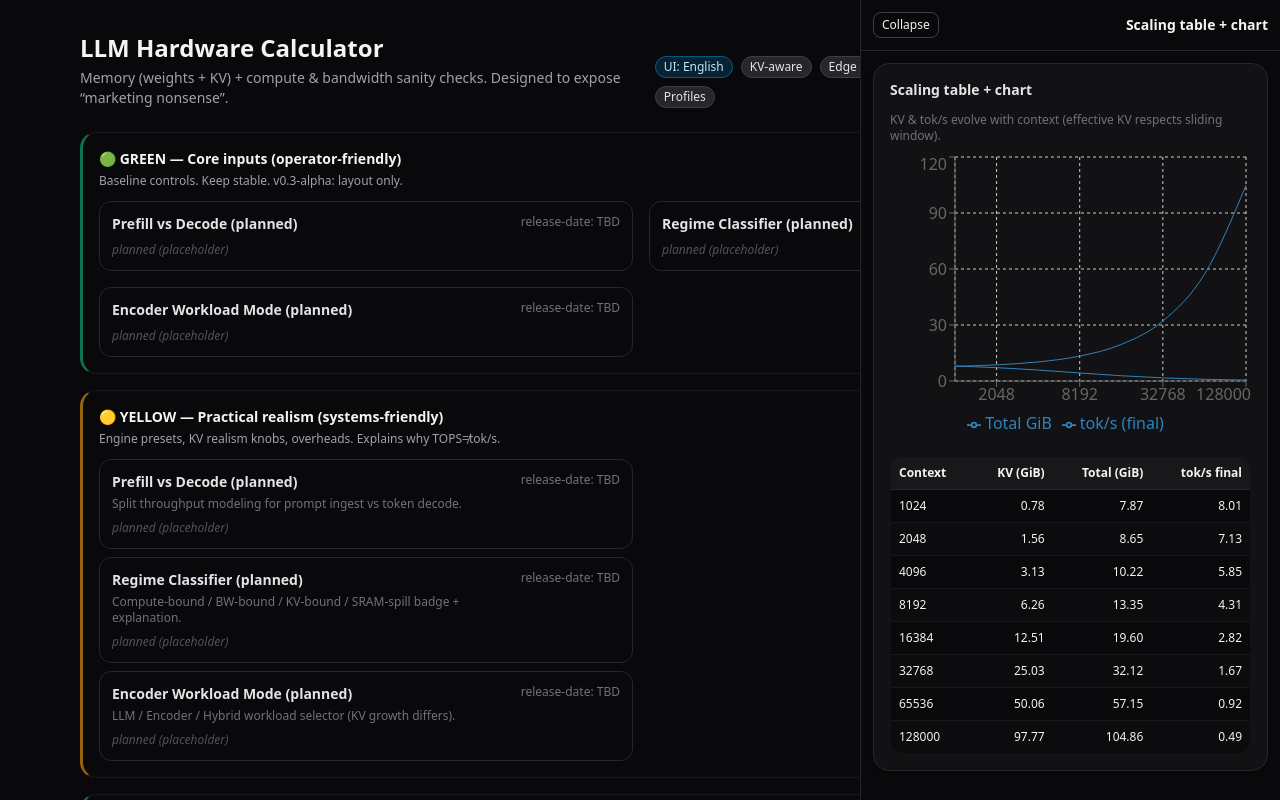
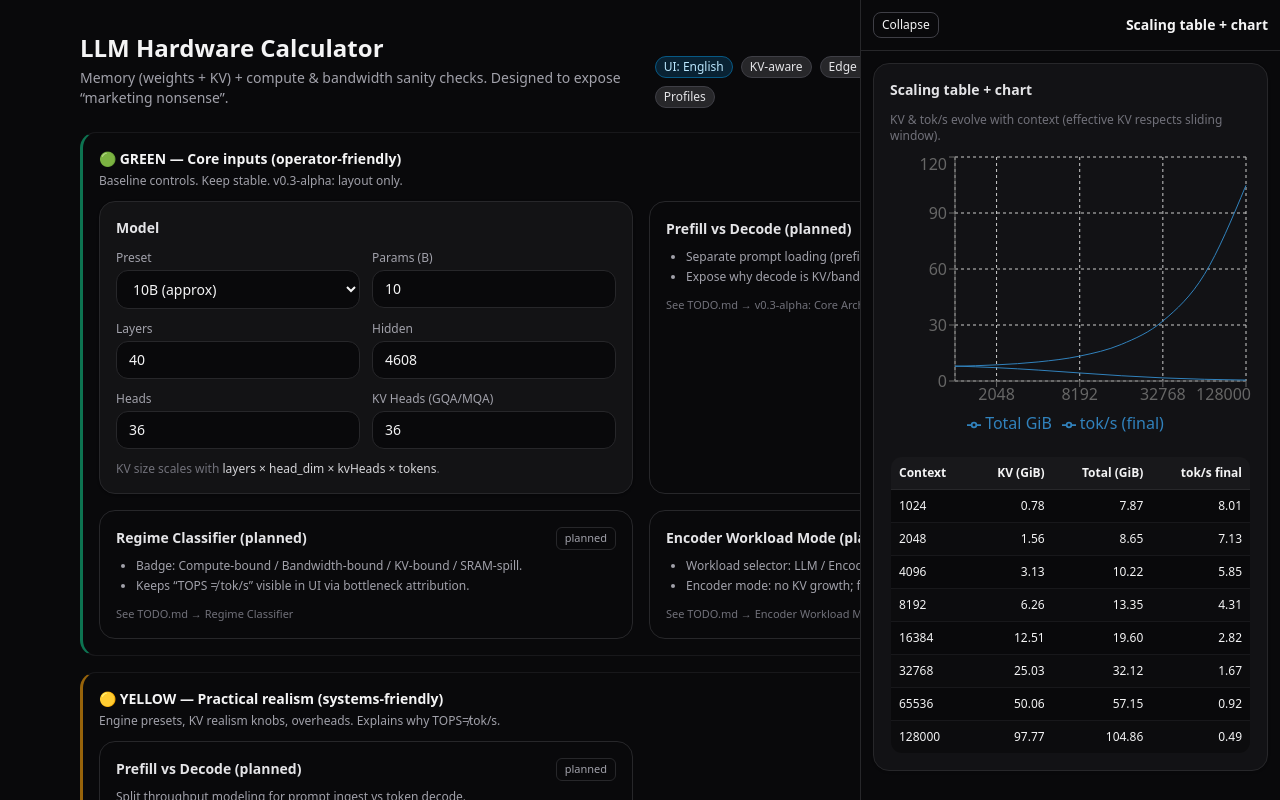
Before and after one commit to dzzk-r/llm-hw-calculator, a React (Vite) app: page / in a window 1280 px wide. Shown: the top 800 px of the page. Built offline with nearby package versions, Linux system fonts and the light colour scheme.

Commit message:
v0.3-alpha: introduce G/Y/B tier layout, collapsible BLUE, planned scaffolding

```diff
--- a/src/App.jsx
+++ b/src/App.jsx
@@ -37,7 +37,7 @@ import ProfileManager from "./components/ProfileManager";
 import SidePanel from "./components/SidePanel.jsx";
 import SidePanelDock from "./components/SidePanelDock.jsx";
 import TierBlock from "./components/TierBlock.jsx";
-
+import PlannedCard from "./components/PlannedCard.jsx";
 
 function fmt(n, digits=2) {
   return Number(n).toFixed(digits);
@@ -459,23 +459,6 @@ export default function App() {
     setKvExtraOverheadPct(e.kvExtraOverheadPct);
   }
 
-  const [advancedOpen, setAdvancedOpen] = useState(false);
-
-  function PlannedCard({ title, desc, releaseDate = "TBD" }) {
-    return (
-        <div className="rounded-xl border border-zinc-800 bg-zinc-950 p-3">
-          <div className="flex items-start justify-between gap-3">
-            <div>
-              <div className="text-sm text-zinc-200 font-semibold">{title}</div>
-              {desc ? <div className="text-xs text-zinc-500 mt-1">{desc}</div> : null}
-            </div>
-            <div className="text-xs text-zinc-500 shrink-0">release-date: {releaseDate}</div>
-          </div>
-          <div className="mt-2 text-xs text-zinc-600 italic">planned (placeholder)</div>
-        </div>
-    );
-  }
-
   return (
       <div className="min-h-screen bg-zinc-950 text-zinc-100">
         <div className="flex">
@@ -538,6 +521,25 @@ export default function App() {
                 >
                   <div className="grid md:grid-cols-2 gap-4">
                     {/* сюда: Card Model, Card Context controls, Card Hardware+performance */}
+                    <Card title="Model">
+                      <div className="grid grid-cols-2 gap-3">
+                        <Select
+                            label="Preset"
+                            value={modelPreset}
+                            onChange={applyModelPreset}
+                            options={MODEL_PRESETS.map(p => ({value: p.id, label: p.label}))}
+                        />
+                        <Input label="Params (B)" value={paramsB} onChange={setParamsB} min={0.1} step={0.5}/>
+                        <Input label="Layers" value={layers} onChange={setLayers} min={1} step={1}/>
+                        <Input label="Hidden" value={hidden} onChange={setHidden} min={256} step={128}/>
+                        <Input label="Heads" value={heads} onChange={setHeads} min={1} step={1}/>
+                        <Input label="KV Heads (GQA/MQA)" value={kvHeads} onChange={setKvHeads} min={1} step={1}/>
+                      </div>
+                      <div className="mt-3 text-xs text-zinc-500">
+                        KV size scales with <span className="text-zinc-300">layers × head_dim × kvHeads × tokens</span>.
+                      </div>
+                    </Card>
+
                     <PlannedCard
                         title="Prefill vs Decode (planned)"
                         bullets={[
@@ -545,7 +547,14 @@ export default function App() {
                           "Expose why decode is KV/bandwidth/scheduler bound even when TOPS looks high.",
                         ]}
                         docHint="See TODO.md → v0.3-alpha: Core Architecture & Logic"
-                    />
+                    >
+                      <div className="mt-4 rounded-xl border border-zinc-800 bg-zinc-900/40 p-3 text-xs text-zinc-400">
+                        <div className="font-semibold text-zinc-200 mb-1">Important: prefill vs decode</div>
+                        People often quote “tokens/sec” from prefill or averaged throughput. Real chat UX cares
+                        about <span
+                          className="text-zinc-200">decode tok/s</span>.
+                      </div>
+                    </PlannedCard>
 
                     <PlannedCard
                         title="Regime Classifier (planned)"
@@ -592,6 +601,8 @@ export default function App() {
                   </div>
                 </TierBlock>
 
+                  {/* сюда: collapsible runtime amplification layer + ссылки на docs */}
+
                 <TierBlock
                     tone="blue"
                     title="🔵 BLUE — Advanced / Strategic layer (VP-friendly narrative)"
@@ -600,37 +611,83 @@ export default function App() {
                     collapsible
                     defaultCollapsed={true}
                 >
-                  {/* сюда: collapsible runtime amplification layer + ссылки на docs */}
-                  <div className="rounded-xl border border-zinc-800 bg-zinc-950">
-                    <button
-                        type="button"
-                        onClick={() => setAdvancedOpen(v => !v)}
-                        className="w-full flex items-center justify-between px-3 py-2"
-                    >
-                      <div className="text-sm text-zinc-200 font-semibold">
-                        Runtime amplification layer
-                        <span className="ml-2 text-xs text-zinc-500">Deep & optional › Systems engineer friendly</span>
+                  <div className="grid md:grid-cols-2 gap-4">
+                    <PlannedCard
+                        title="Runtime amplification layer (planned)"
+                        bullets={[
+                          "Keep ‘TOPS ≠ tok/s’ visible: decode bottlenecks = KV + bandwidth + scheduler + runtime copies.",
+                          "Surface hidden multipliers: alignment, fragmentation, copiesFactor, paged-KV overhead.",
+                          "Explain why some setups look fast on prefill but collapse on decode.",
+                        ]}
+                        docHint="docs/Runtime_Amplification_Layer.md"
+                    />
+
+                    <PlannedCard
+                        title="Competitive context (planned)"
+                        bullets={[
+                          "Add masked presets: h8m2 / h10hm2 / nvo / nvj + R-track (r3x / r18x).",
+                          "Show integration vs discrete accelerator trade-offs and memory-topology implications.",
+                          "Enforce: 0 explicit vendor names in UI/presets/docs (public).",
+                        ]}
+                        docHint="docs/Competitive_Context.md"
+                    />
+                  </div>
+
+                  {/* Collapsible inside BLUE is NOT needed; BLUE is collapsed by default already. */}
+                  <div className="mt-4 rounded-xl border border-zinc-800 bg-zinc-950 p-3 text-xs text-zinc-400">
+                    <div className="flex items-center justify-between gap-3">
+                      <div className="font-semibold text-zinc-200">Runtime amplification layer</div>
+                      <div className="text-xs text-zinc-500">Deep & optional → Systems engineer friendly</div>
+                    </div>
+
+                    <div className="mt-2 space-y-1">
+                      <div>• “TOPS ≠ tok/s”: decode bottlenecks = KV + bandwidth + scheduler + runtime copies.</div>
+                      <div>• Masked accelerators presets: h8m2 / h10hm2 / nvo / nvj + R-track (r3x / r18x).</div>
+                      <div>• Encoder narrative: what it accelerates (vision encoder ≠ STT encoder).</div>
+                    </div>
+
+                    <div className="mt-3 pt-2 border-t border-zinc-900">
+                      <div className="font-semibold text-zinc-200 mb-2">Docs</div>
+
+                      {/*
+        NOTE about links:
+        - In Vite, "/docs/..." will 404 unless you serve files from /public.
+        - For v0.3-alpha, simplest is: move docs to public/docs OR link to GitHub.
+      */}
+
+                      <div className="flex flex-wrap gap-x-3 gap-y-1">
+                        {/* Option A (recommended): GitHub links */}
+                        <a
+                            className="underline hover:text-zinc-200"
+                            href="https://github.com/dzzk-r/llm-hw-calculator/blob/release/v0.3-alpha/docs/Runtime_Amplification_Layer.md"
+                            target="_blank"
+                            rel="noreferrer"
+                        >
+                          Runtime_Amplification_Layer.md
+                        </a>
+                        <a
+                            className="underline hover:text-zinc-200"
+                            href="https://github.com/dzzk-r/llm-hw-calculator/blob/release/v0.3-alpha/docs/LM_Context.md"
+                            target="_blank"
+                            rel="noreferrer"
+                        >
+                          LM_Context.md
+                        </a>
+                        <a
+                            className="underline hover:text-zinc-200"
+                            href="https://github.com/dzzk-r/llm-hw-calculator/blob/release/v0.3-alpha/docs/Competitive_Context.md"
+                            target="_blank"
+                            rel="noreferrer"
+                        >
+                          Competitive_Context.md
+                        </a>
                       </div>
-                      <div className="text-xs text-zinc-400">{advancedOpen ? "Hide ▲" : "Show ▼"}</div>
-                    </button>
 
-                    {advancedOpen ? (
-                        <div className="px-3 pb-3 text-xs text-zinc-400 space-y-2">
-                          <div>• “TOPS != tok/s”: decode bottlenecks = KV + bandwidth + scheduler + runtime copies.
-                          </div>
-                          <div>• Add masked accelerators presets: h8m2 / h10hm2 / nvo / nvj + R-track.</div>
-                          <div>• Encoder narrative: what it accelerates (vision encoder ≠ STT encoder).</div>
-                          <div className="pt-2 text-zinc-500">
-                            Docs:
-                            <a className="ml-2 underline hover:text-zinc-300"
-                               href="/docs/Runtime_Amplification_Layer.md">Runtime
-                              Amplification</a>
-                            <a className="ml-2 underline hover:text-zinc-300" href="/docs/LM_Context.md">LM Context</a>
-                            <a className="ml-2 underline hover:text-zinc-300" href="/docs/Competitive_Context.md">Competitive
-                              Context</a>
-                          </div>
-                        </div>
-                    ) : null}
+                      <div className="mt-2 text-zinc-500">
+                        If you prefer local docs, move them into <span className="text-zinc-300">public/docs</span> and link as
+                        <span className="text-zinc-300"> /docs/…</span>.
+                      </div>
+                    </div>
                   </div>
                 </TierBlock>
               </div>
--- /dev/null
+++ b/src/components/PlannedCard.jsx
@@ -0,0 +1,31 @@
+// src/components/PlannedCard.jsx
+import React from "react";
+
+export default function PlannedCard({ title, desc, bullets = [], docHint }) {
+    return (
+        <div className="rounded-2xl border border-zinc-800 bg-zinc-950 p-4">
+            <div className="flex items-center justify-between gap-3">
+                <div className="text-sm font-semibold text-zinc-200">{title}</div>
+                <span className="text-[11px] rounded-md border border-zinc-800 px-2 py-0.5 text-zinc-400">
+                  planned
+                </span>
+            </div>
+
+            {desc ? <div className="text-xs text-zinc-400 mt-2">{desc}</div> : null}
+
+            {bullets?.length ? (
+                <ul className="mt-2 list-disc pl-5 text-xs text-zinc-400 space-y-1">
+                    {bullets.map((b, i) => (
+                        <li key={i}>{b}</li>
+                    ))}
+                </ul>
+            ) : null}
+
+            {docHint ? (
+                <div className="mt-3 text-[11px] text-zinc-500">
+                    {docHint}
+                </div>
+            ) : null}
+        </div>
+    );
+}
--- a/src/components/TierBlock.jsx
+++ b/src/components/TierBlock.jsx
@@ -24,7 +24,7 @@ export default function TierBlock({
 
     const headerHint = useMemo(() => {
         if (!canCollapse) return null;
-        return isCollapsed ? "Show ▼" : "Hide ▲";
+        return isCollapsed ? "Show +" : "Hide -";
     }, [canCollapse, isCollapsed]);
 
     return (
```
